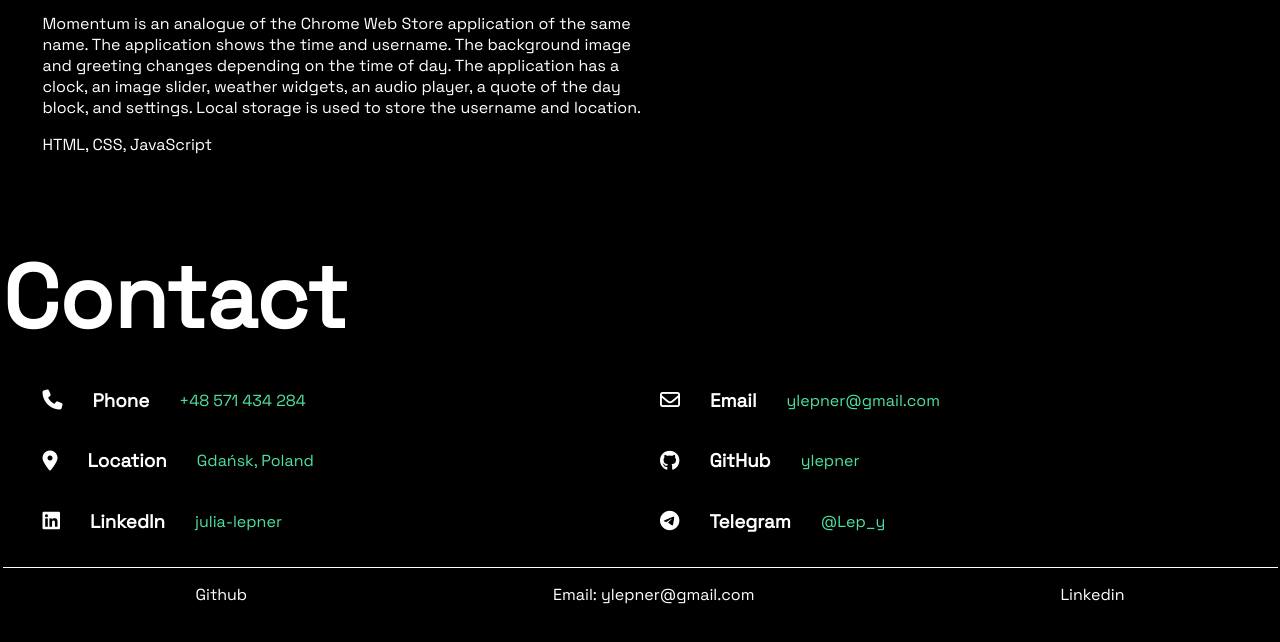
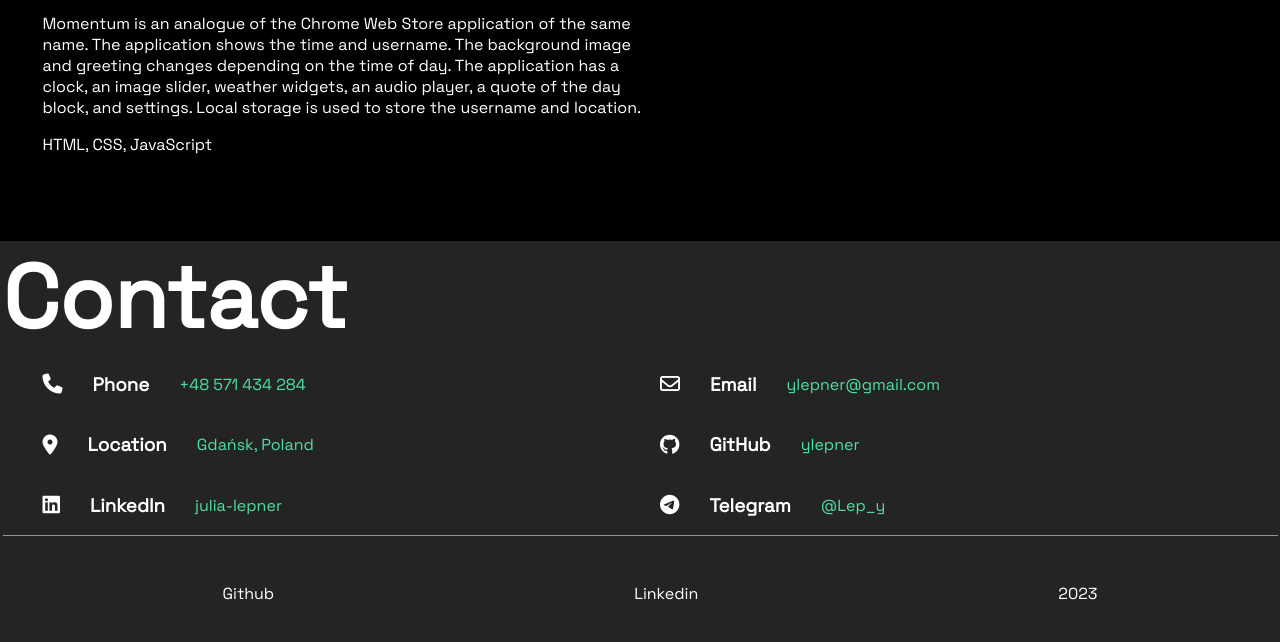
Before and after one commit to ylepner/cv, a plain HTML site: page src/index.html in a window 1280 px wide. Shown: the part 2502-3144 px from the top of the page. Before the commit the page ends 3123 px from the top, so only its background shows below. Drawn offline with Linux system fonts and the light colour scheme.

Commit message:
style: style contact section

```diff
--- a/src/index.css
+++ b/src/index.css
@@ -6,6 +6,7 @@
   --font-m: "48px";
   --font-s: "24px";
   --accent-color: "#4EE1A0";
+  --line-separator: "#979797";
 }
 
 html {
@@ -145,10 +146,6 @@ h1 {
   text-transform: uppercase;
 }
 
-.link-to-contact > a:hover {
-  text-decoration: underline;
-}
-
 /* skills */
 
 .wrapper-skills {
@@ -202,6 +199,10 @@ h1 {
 
 /* contact */
 
+.contacts {
+  background-color: #242424;
+}
+
 .contact-link {
   text-decoration: none;
   color: white;
@@ -210,6 +211,7 @@ h1 {
 .contacts-list {
   display: grid;
   grid-template-columns: 1fr 1fr;
+  margin: 0;
 }
 
 .contact-content {
@@ -240,13 +242,20 @@ h1 {
 
 /* footer */
 
+.footer {
+  background-color: #242424;
+}
+
 .footer-wrapper {
-  border-top: 1px solid white;
+  border-top: 1px solid #979797;
 }
 
 .contacts-footer {
   display: flex;
   justify-content: space-around;
+  padding-top: 47px;
+  padding-bottom: 92px;
+  margin: 0;
 }
 
 .contacts-list {
--- a/src/index.html
+++ b/src/index.html
@@ -177,9 +177,9 @@
         <div class="wrapper footer-wrapper">
           <ul class="contacts-footer list">
             <li class="footer-link"><a href="https://github.com/ylepner" target="blank">Github</a></li>
-            <li class="footer-link">Email: ylepner@gmail.com</a></li>
             <li class="footer-link"><a href="https://www.linkedin.com/in/julia-lepner/" target="blank">Linkedin</a>
             </li>
+            <li class="footer-link">2023</li>
           </ul>
         </div>
       </footer>
```
